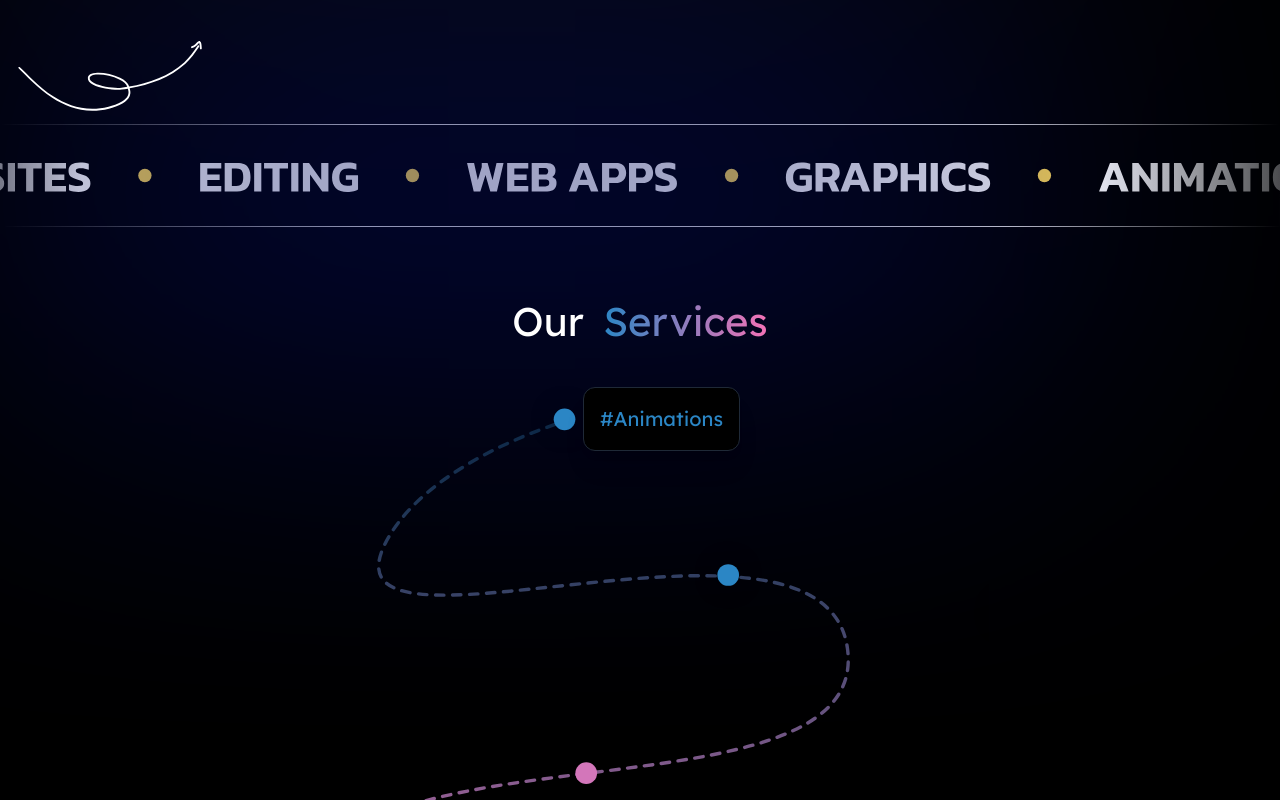
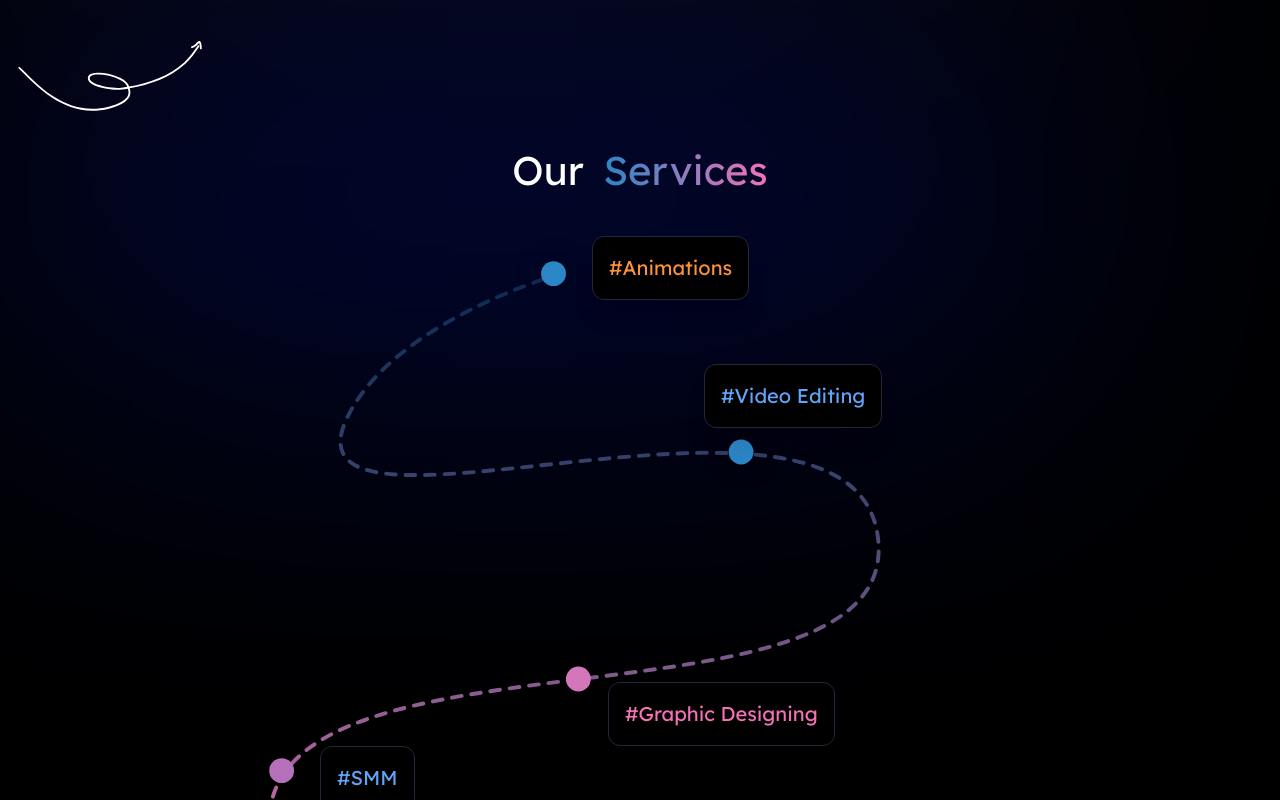
Before and after one commit to RiyaB2202/techno-animates, a Next.js app: page / in a window 1280 px wide. Shown: the part 480-1280 px from the top of the page. Built offline with nearby package versions, Linux system fonts and the light colour scheme.

Commit message:
our services section updated

```diff
--- a/app/page.jsx
+++ b/app/page.jsx
@@ -9,7 +9,7 @@ export default function Home() {
   return (
     <div className="h-full">
       <Banner />
-      <img src="/Banner.svg" alt="" />
+      {/* <img src="/Banner.svg" alt="" /> */}
       <Whyus />
 
       <AboutComp />
--- a/components/Whyus.jsx
+++ b/components/Whyus.jsx
@@ -1,88 +1,71 @@
+import Image from "next/image";
 import React from "react";
 
 const features = [
   {
     id: 1,
     title: "Animations",
-    description:
-      "Lorem ipsum dolor sit amet, consectetur adipisicing elit. Minus, qui enim aperiam vitae rem iusto soluta officiis commodi, vero deserunt",
+    position: " top-20 left-44  md:left-[37rem] md:top-28",
     h1Color: "text-orange-400",
   },
   {
     id: 2,
     title: "Video Editing",
-    description:
-      "Lorem ipsum dolor sit amet, consectetur adipisicing elit. Minus, qui enim aperiam vitae rem iusto soluta officiis commodi, vero deserunt",
+    position: "md:left-[44rem] md:top-60 top-36 left-56 ",
     h1Color: "text-blue-400",
   },
   {
     id: 3,
     title: "Graphic Designing",
-    description:
-      "Lorem ipsum dolor sit amet, consectetur adipisicing elit. Minus, qui enim aperiam vitae rem iusto soluta officiis commodi, vero deserunt",
+    position: "md:left-[38rem] md:bottom-72 left-44 bottom-32",
     h1Color: "text-pink-400",
   },
   {
     id: 4,
     title: "Web development",
-    description:
-      "Lorem ipsum dolor sit amet, consectetur adipisicing elit. Minus, qui enim aperiam vitae rem iusto soluta officiis commodi, vero deserunt",
+    position: " md:left-[50rem]  md:bottom-2 bottom-42 left-44",
     h1Color: "text-purple-400",
   },
-  // {
-  //   id: 5,
-  //   title: "Social Media Management",
-  //   description:
-  //     "Lorem ipsum dolor sit amet, consectetur adipisicing elit. Minus, qui enim aperiam vitae rem iusto soluta officiis commodi, vero deserunt",
-  //   h1Color: "text-purple-400",
-  // },
+  {
+    id: 5,
+    title: "SMM",
+    position: "  md:left-[20rem]  md:bottom-56 bottom-24 left-8",
+    h1Color: "text-blue-400",
+  },
 ];
 
 function Whyus() {
   return (
-    <div className="max-w-7xl pt-16 relative text-center mx-auto">
-      <h2 className="text-[24px] md:text-[40px] ">
+    <div className="max-w-7xl pt-4 relative text-center mx-auto">
+      <h2 className="text-[24px]  md:text-[40px] ">
         Our{" "}
         <span className="bg-clip-text ml-2 bg-gradient-to-r from-[#2B86C5]  to-pink-400 text-transparent">
           {" "}
           Services{" "}
         </span>
       </h2>
-      <img className="h-[700px] mt-8   mx-auto" src="/1.svg" alt="" />
+      <Image
+        width={800}
+        height={800}
+        className="  mt-8  mx-auto"
+        src="/1.svg"
+        alt=""
+      />
 
-      <div className="text-left absolute  right-[540px] top-40   rounded-xl max-w-sm mx-auto  md:max-w-lg shadow-xl bg-black p-4 border border-gray-800">
-        <h2 className="text-[20px] capitalize text-[#2B86C5]">#Animations</h2>
-      </div>
-
-      {/* <div className="grid grid-cols-1 mx-auto md:grid-cols-2 max-w-5xl  gap-y-4 gap-x-4">
       {features.map((feature) => (
         <>
           <div
             key={feature.id}
-              className="text-left mt-8 rounded-xl max-w-sm mx-auto  md:max-w-lg shadow-xl bg-black p-8 border border-gray-800"
+            className={` ${feature.position} text-left absolute  rounded-xl max-w-sm mx-auto  md:max-w-lg shadow-xl bg-black md:p-4 p-2 border border-gray-800`}
           >
-              <h2 className={`${feature.h1Color} capitalize text-[20px]`}>
+            <h2
+              className={`${feature.h1Color}  capitalize  text-[16px] md:text-[20px]`}
+            >
               #{feature.title}
             </h2>
-              <p>
-                Lorem ipsum dolor sit amet, consectetur adipisicing elit. Minus,
-                qui enim aperiam vitae rem iusto soluta officiis commodi, vero
-                deserunt
-              </p>
-            </div>
-            <div className="col-span-2  text-left  mt-8 rounded-xl max-w-sm mx-auto  md:max-w-lg shadow-xl bg-black p-8 border border-gray-800">
-              <h2 className={`${feature.h1Color} capitalize text-[20px]`}>
-                #{feature.title}
-              </h2>
-              <p>
-                Lorem ipsum dolor sit amet, consectetur adipisicing elit. Minus,
-                qui enim aperiam vitae rem iusto soluta officiis commodi, vero
-                deserunt
-              </p>
           </div>
         </>
       ))}
-      </div> */}
     </div>
   );
 }
```
Lines whose indentation alone changed are shown as unchanged.
